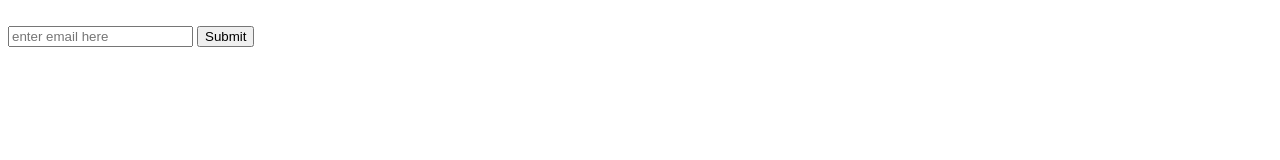
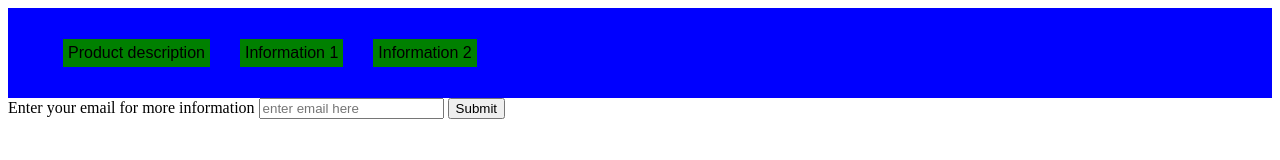
Before and after one commit to jhicks2306/freeCodeCamp-productPage, a plain HTML site: page index.html in a window 1280 px wide. Drawn offline with Linux system fonts and the light colour scheme.

Commit message:
Add display: flex to header

```diff
--- /dev/null
+++ b/css/style.css
@@ -0,0 +1,16 @@
+#header {
+  display: flex;
+  background-color: blue;
+}
+
+.nav-link {
+  list-style: none;
+  margin: 15px;
+  padding: 5px;
+  background-color: green;
+  font-family: sans-serif;
+}
+ul {
+  display: flex;
+  flex-direction: row;
+}
--- a/index.html
+++ b/index.html
@@ -2,19 +2,28 @@
 <html lang="en" dir="ltr">
   <head>
     <meta charset="utf-8">
-    <title></title>
+    <link rel="stylesheet" href="css/style.css">
+    <title>Product Page</title>
   </head>
   <body>
     <header id="header">
       <img id="header-img" src="" alt="">
       <nav id="nav-bar">
-
+        <ul>
+          <li class="nav-link">Product description</li>
+          <li class="nav-link">Information 1</li>
+          <li class="nav-link">Information 2</li>
+        </ul>
       </nav>
     </header>
-    <form id="form" class="" action="index.html" method="post">
-      <input id="email" type="email" name="" value="" placeholder="enter email here">
-      <input id="submit" type="submit" name="" value="Submit">
-    </form>
-  <script src="https://cdn.freecodecamp.org/testable-projects-fcc/v1/bundle.js"></script>
+    <div class="row">
+      <form id="form" class="" action="index.html" method="post">
+        <label for="email">Enter your email for more information</label>
+        <input id="email" type="email" name="email" value="" placeholder="enter email here">
+        <input id="submit" type="submit" name="" value="Submit">
+      </form>
+    </div>
+
+  <!-- <script src="https://cdn.freecodecamp.org/testable-projects-fcc/v1/bundle.js"></script> -->
   </body>
 </html>
```
